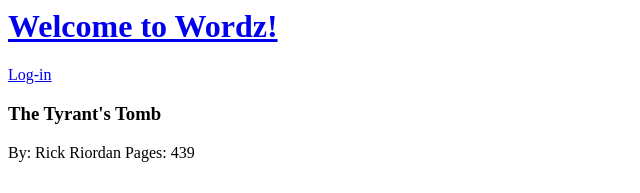
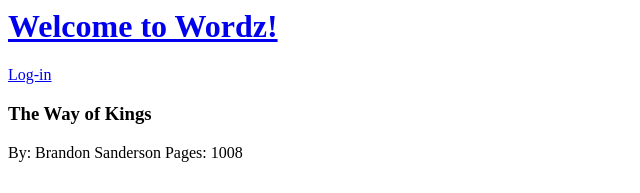
Before and after one commit to gcoladon/wordz, an Angular app: page /books/1 in a window 1280 px wide. Shown: the top 193 px of the page, without its empty margins (0-640 px from the left). Built offline with nearby package versions, Linux system fonts and the light colour scheme.

Commit message:
fixing object lookup to use object IDs instead of array index

```diff
--- a/src/app/book-details/book-details.component.ts
+++ b/src/app/book-details/book-details.component.ts
@@ -17,7 +17,9 @@
 
     ngOnInit() {
 	this.route.paramMap.subscribe(params => {
-	    this.book = books[+params.get('bookId')];
+	    this.book = books.find(function(book) {
+		return book.id == params.get('bookId');
+	    });
 	});
     }
 }
--- a/src/app/word-details/word-details.component.ts
+++ b/src/app/word-details/word-details.component.ts
@@ -17,7 +17,9 @@
 
     ngOnInit() {
 	this.route.paramMap.subscribe(params => {
-	    this.word = words[+params.get('wordId')];
+	    this.word = words.find(function(word) {
+		return word.id == params.get('wordId');
+	    });
 	});
     }
 }
```
